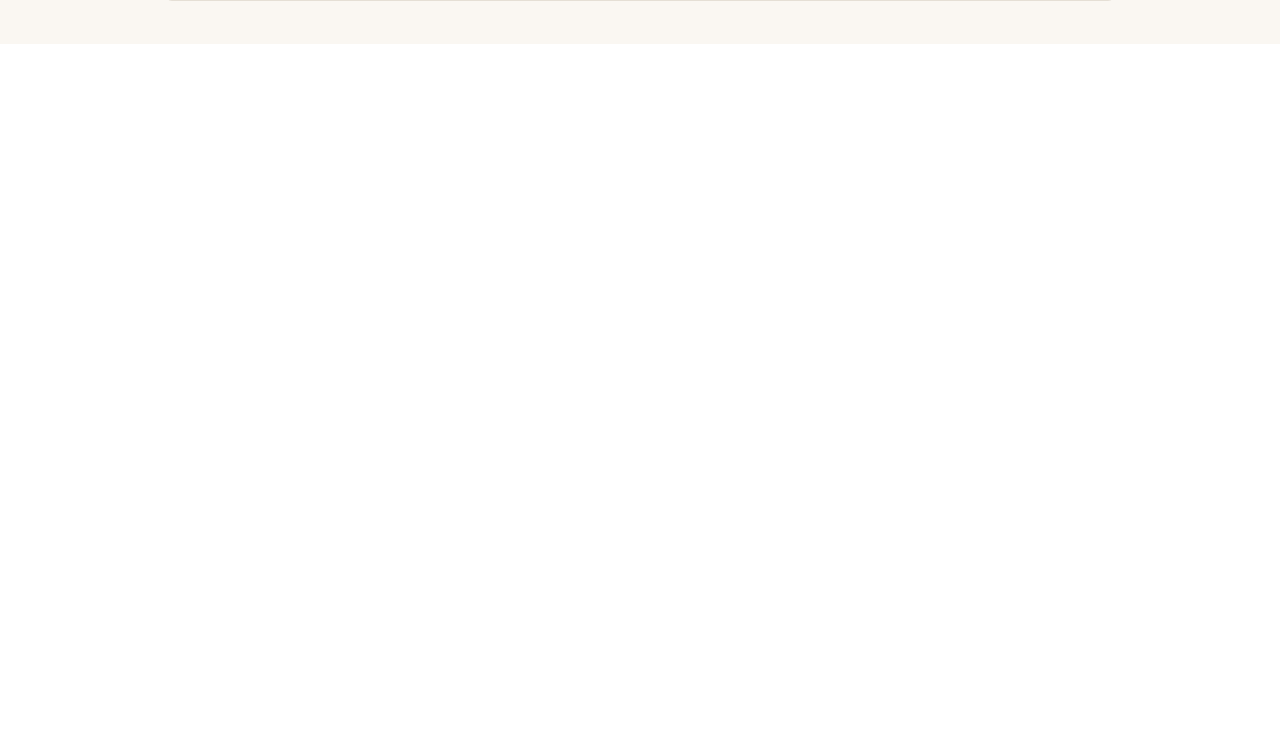
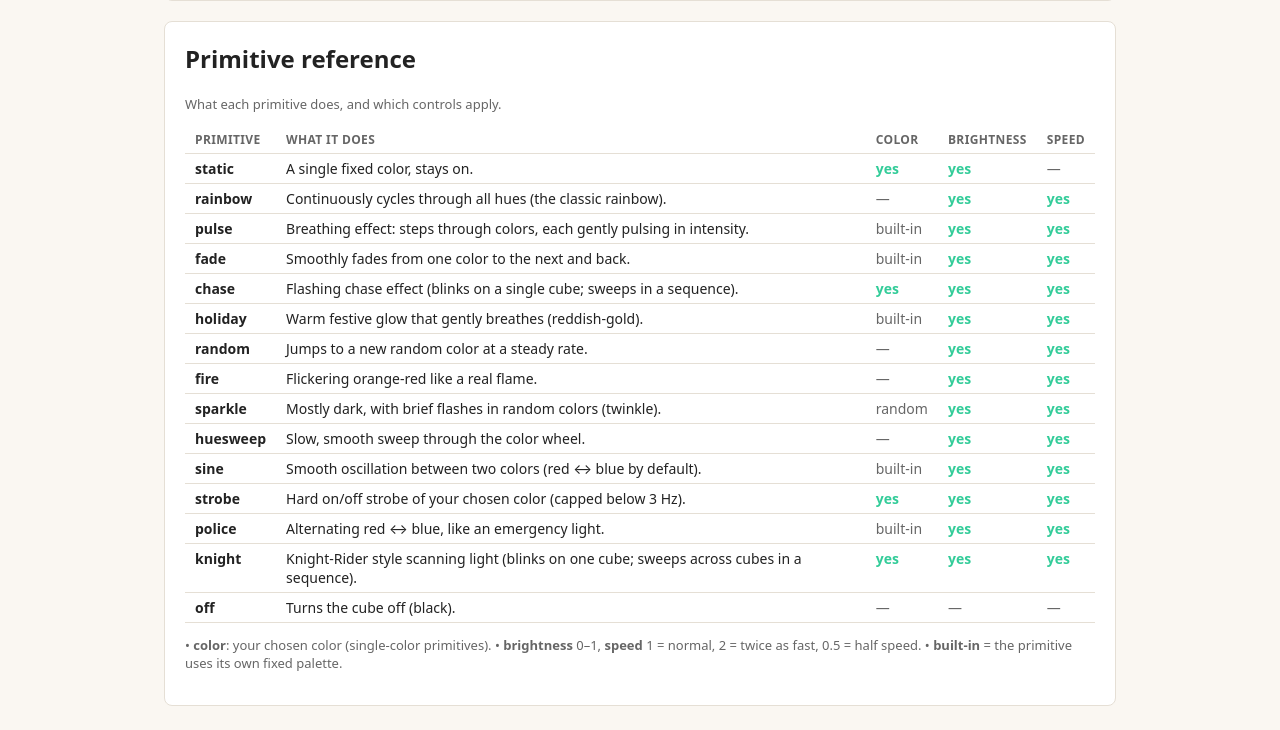
Before and after one commit to stevanov/lichtfabriek, a Flask app: page /patterns/new in a window 1280 px wide. Shown: the part 756-1486 px from the top of the page. Before the commit the page ends 800 px from the top, so only its background shows below. Run offline with Flask 3, Linux system fonts and the light colour scheme; the visitor is signed in with stand-in values (Sample User, id 1); parts of the project's set-up code (start-up, migrations or seed data) failed here and were passed over.

Commit message:
animator: primitive reference table at the bottom of the page (what each of the 15 primitives does + which controls apply)

```diff
--- a/console/templates/new_pattern.html
+++ b/console/templates/new_pattern.html
@@ -59,6 +59,32 @@
       </div>
     </div>
   </div>
+</div>
+
+<div class="panel" style="max-width:960px; margin-top:16px;">
+  <h2>Primitive reference</h2>
+  <p class="muted">What each primitive does, and which controls apply.</p>
+  <table class="prim-table">
+    <tr><th>primitive</th><th>what it does</th><th>color</th><th>brightness</th><th>speed</th></tr>
+    <tr><td><strong>static</strong></td><td>A single fixed color, stays on.</td><td class="y">yes</td><td class="y">yes</td><td class="n">—</td></tr>
+    <tr><td><strong>rainbow</strong></td><td>Continuously cycles through all hues (the classic rainbow).</td><td class="n">—</td><td class="y">yes</td><td class="y">yes</td></tr>
+    <tr><td><strong>pulse</strong></td><td>Breathing effect: steps through colors, each gently pulsing in intensity.</td><td class="n">built-in</td><td class="y">yes</td><td class="y">yes</td></tr>
+    <tr><td><strong>fade</strong></td><td>Smoothly fades from one color to the next and back.</td><td class="n">built-in</td><td class="y">yes</td><td class="y">yes</td></tr>
+    <tr><td><strong>chase</strong></td><td>Flashing chase effect (blinks on a single cube; sweeps in a sequence).</td><td class="y">yes</td><td class="y">yes</td><td class="y">yes</td></tr>
+    <tr><td><strong>holiday</strong></td><td>Warm festive glow that gently breathes (reddish-gold).</td><td class="n">built-in</td><td class="y">yes</td><td class="y">yes</td></tr>
+    <tr><td><strong>random</strong></td><td>Jumps to a new random color at a steady rate.</td><td class="n">—</td><td class="y">yes</td><td class="y">yes</td></tr>
+    <tr><td><strong>fire</strong></td><td>Flickering orange-red like a real flame.</td><td class="n">—</td><td class="y">yes</td><td class="y">yes</td></tr>
+    <tr><td><strong>sparkle</strong></td><td>Mostly dark, with brief flashes in random colors (twinkle).</td><td class="n">random</td><td class="y">yes</td><td class="y">yes</td></tr>
+    <tr><td><strong>huesweep</strong></td><td>Slow, smooth sweep through the color wheel.</td><td class="n">—</td><td class="y">yes</td><td class="y">yes</td></tr>
+    <tr><td><strong>sine</strong></td><td>Smooth oscillation between two colors (red ↔ blue by default).</td><td class="n">built-in</td><td class="y">yes</td><td class="y">yes</td></tr>
+    <tr><td><strong>strobe</strong></td><td>Hard on/off strobe of your chosen color (capped below 3&nbsp;Hz).</td><td class="y">yes</td><td class="y">yes</td><td class="y">yes</td></tr>
+    <tr><td><strong>police</strong></td><td>Alternating red ↔ blue, like an emergency light.</td><td class="n">built-in</td><td class="y">yes</td><td class="y">yes</td></tr>
+    <tr><td><strong>knight</strong></td><td>Knight-Rider style scanning light (blinks on one cube; sweeps across cubes in a sequence).</td><td class="y">yes</td><td class="y">yes</td><td class="y">yes</td></tr>
+    <tr><td><strong>off</strong></td><td>Turns the cube off (black).</td><td class="n">—</td><td class="n">—</td><td class="n">—</td></tr>
+  </table>
+  <p class="muted">• <strong>color</strong>: your chosen color (single-color primitives).
+  • <strong>brightness</strong> 0–1, <strong>speed</strong> 1&nbsp;=&nbsp;normal, 2&nbsp;=&nbsp;twice as fast, 0.5&nbsp;=&nbsp;half speed.
+  • <strong>built-in</strong> = the primitive uses its own fixed palette.</p>
 </div>
 
 <script>
@@ -386,5 +412,11 @@ vizLoop();
 .slider-wrap { display:flex; align-items:center; gap:8px; }
 .slider-wrap input[type=range] { flex:1 1 auto; min-width:0; margin:0; }
 .slider-val { font-size:12px; color:var(--muted); min-width:2.4em; text-align:right; }
+.prim-table { width:100%; border-collapse:collapse; margin-top:8px; }
+.prim-table th, .prim-table td { text-align:left; padding:5px 10px; border-bottom:1px solid var(--border);
+                                 vertical-align:top; }
+.prim-table th { color:var(--muted); font-size:12px; text-transform:uppercase; letter-spacing:.03em; }
+.prim-table td.y { color:#3c9; font-weight:600; }
+.prim-table td.n { color:var(--muted); }
 </style>
 {% endblock %}
```
